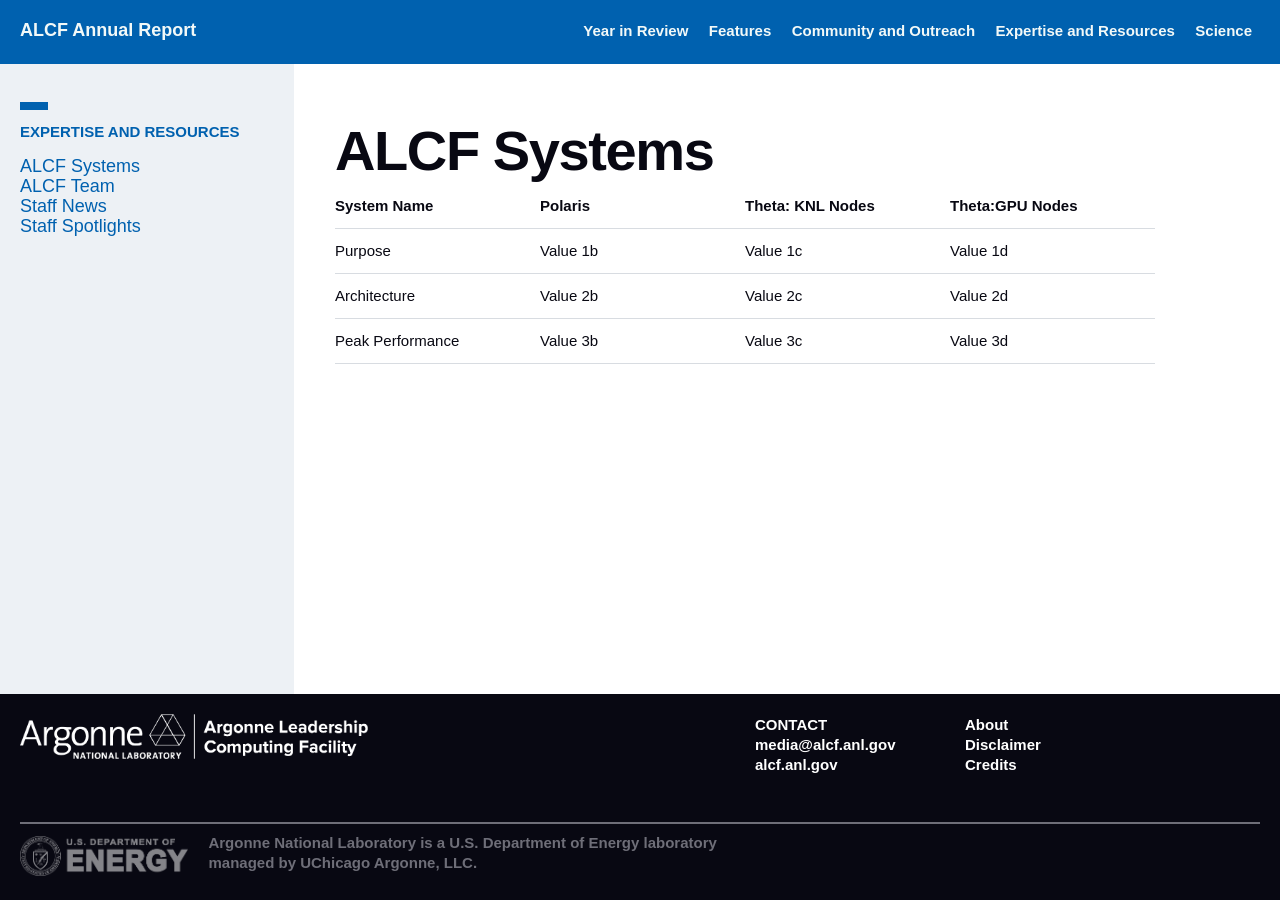
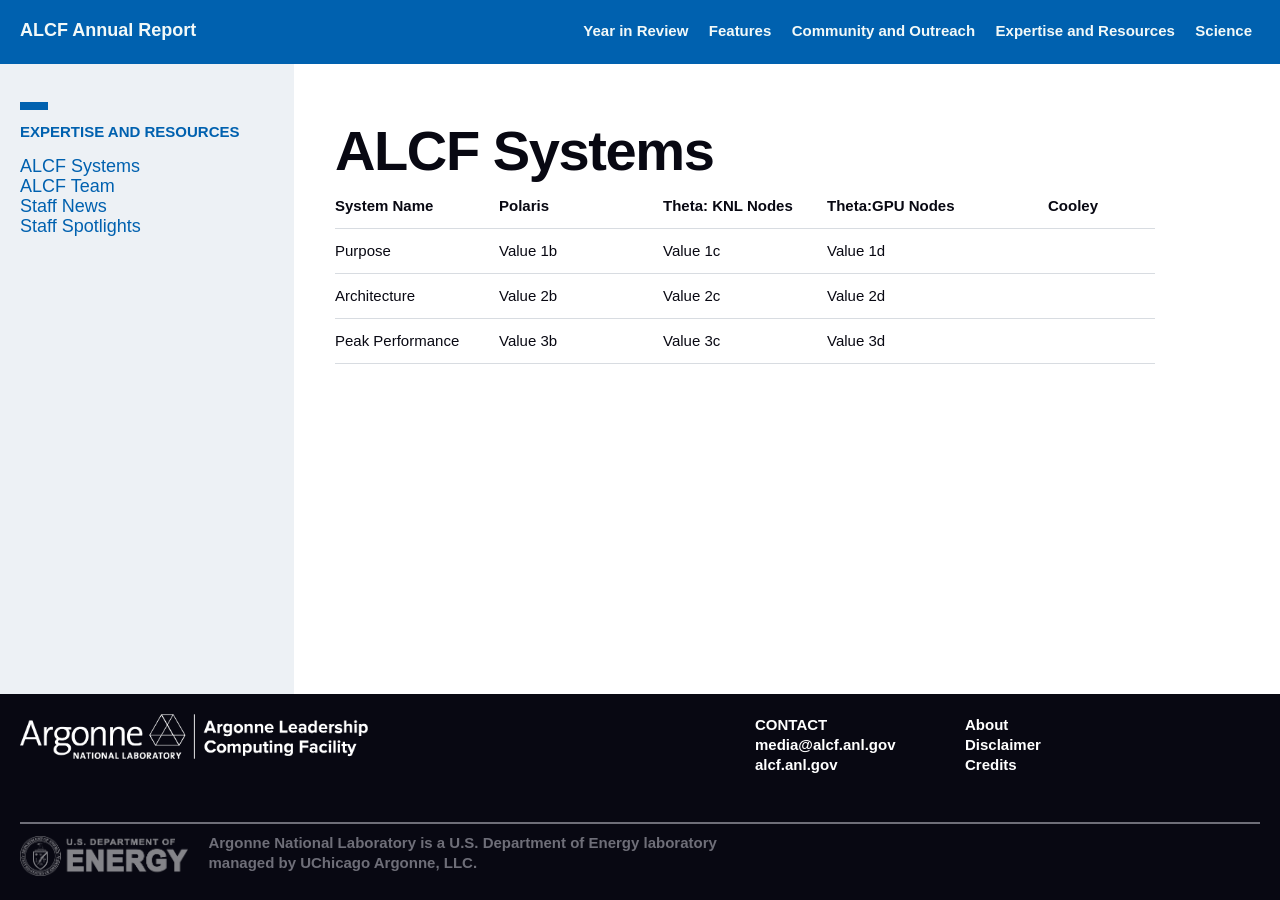
Before and after one commit to sbx-bnagle/ALCF-AR2022, a Jekyll site: the page built from 04_expertise-and-resources/systems.md, in a window 1280 px wide. Built offline with Jekyll 4.4.1, drawn with Linux system fonts in a browser that asks for light colours; some web fonts are replaced.

Commit message:
Update systems.md

```diff
--- a/04_expertise-and-resources/systems.md
+++ b/04_expertise-and-resources/systems.md
@@ -8,7 +8,7 @@
 ---
 
 
-| System Name     | Polaris       | Theta: KNL Nodes   | Theta:GPU Nodes   |
+| System Name     | Polaris       | Theta: KNL Nodes   | Theta:GPU Nodes   | Cooley   |
 | :---------- | :---------- | :-------------- | :-------------- |
 | Purpose    | Value 1b    | Value 1c        | Value 1d        |
 | Architecture    | Value 2b    | Value 2c        | Value 2d        |
```
